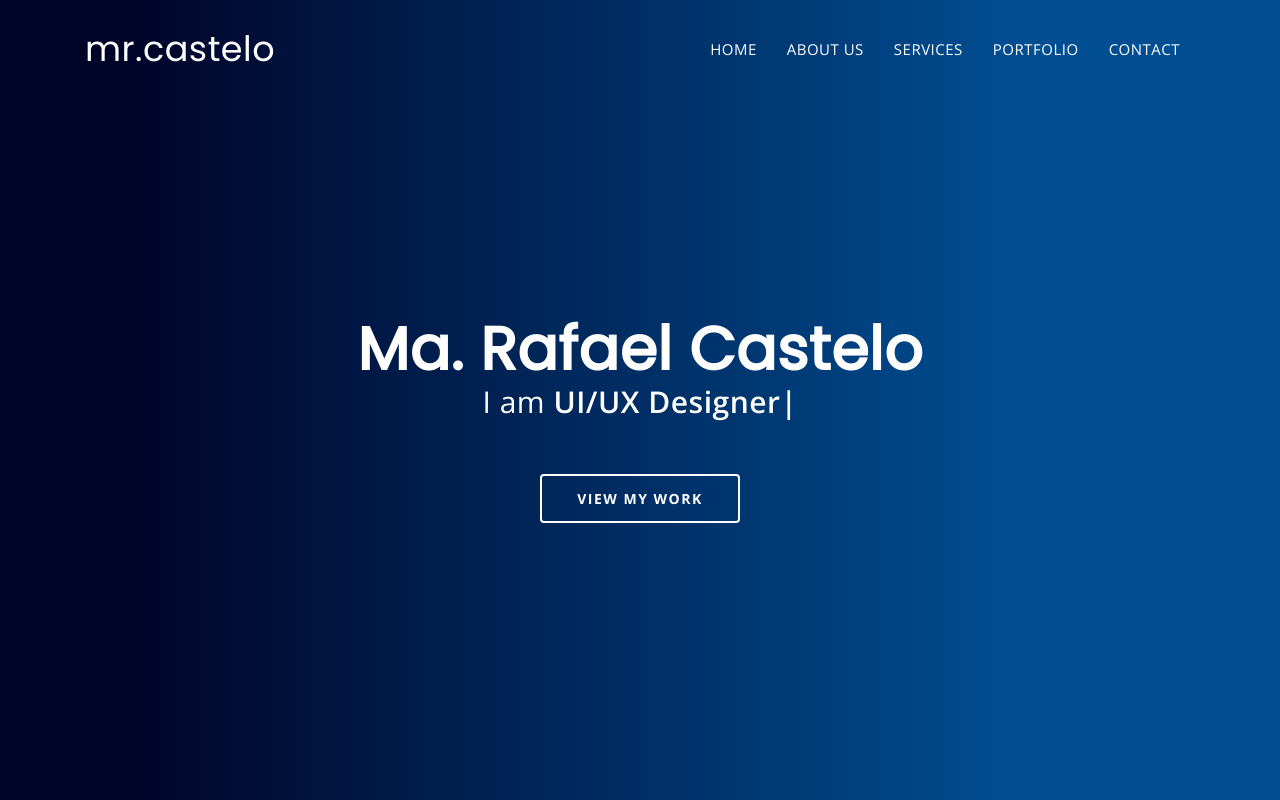
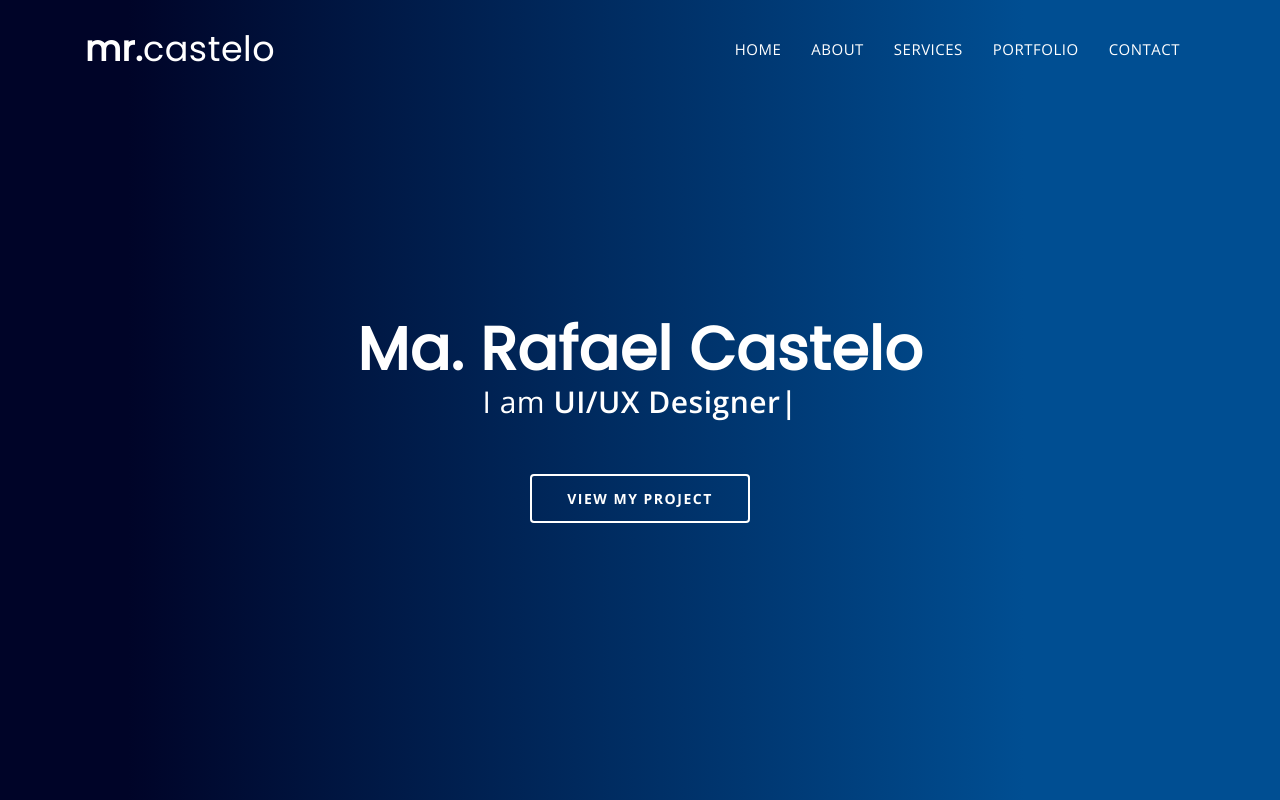
Before and after one commit to cyphrus/Portfolio, a plain HTML site: page index.html in a window 1280 px wide. Shown: the top 800 px of the page. Drawn offline with nearby package versions, Linux system fonts and the light colour scheme.

Commit message:
Update index.html

```diff
--- a/index.html
+++ b/index.html
@@ -48,7 +48,7 @@
 		      </button>
 
 		      <!-- Text Logo -->
-		      <a class="navbar-brand" href="#">mr.castelo</a>
+		      <a class="navbar-brand" href="#"><strong>mr.</strong>castelo</a>
 
 
 		    </div>
@@ -57,7 +57,7 @@
 		    <div class="collapse navbar-collapse" id="bs-example-navbar-collapse-1">
 		      	<ul class="nav navbar-nav mu-menu navbar-right">
 			        <li><a href="#">HOME</a></li>
-			        <li><a href="#mu-about">ABOUT US</a></li>
+			        <li><a href="#mu-about">ABOUT</a></li>
 			        <li><a href="#mu-service">SERVICES</a></li>
 		            <li><a href="#mu-portfolio">PORTFOLIO</a></li>
 		            <li><a href="#mu-contact">CONTACT</a></li>
@@ -89,7 +89,7 @@
 						<!-- Start text slide -->
 
 						<div class="mu-featured-content">
-							<a href="#mu-portfolio" class="mu-primary-btn view-my-work-btn">VIEW MY WORK</a>
+							<a href="#mu-portfolio" class="mu-primary-btn view-my-work-btn">VIEW MY PROJECT</a>
 						</div>
 
 					</div>
@@ -344,7 +344,8 @@
 							<div class="mu-contact-header">
 								<h2 class="mu-heading-title">CONTACT ME</h2>
 								<span class="mu-header-dot"></span>
-								<p>Let's <strong>CONNECT.</strong></p>
+								<p>Let's <strong>Connect.</strong></p>
+								<p>I'm enthusiastic about hearing about your projects, and I look forward to discussing how I can help achieve your goals.</p>
 							</div>
 
 							<!-- Start Contact Content -->
@@ -416,7 +417,7 @@
 	<footer id="mu-footer" role="contentinfo">
 			<div class="container">
 				<div class="mu-footer-area">
-					<p class="mu-copy-right">&copy; Copyright 2024 <a rel="nofollow" href="#">mr.castelo</a>. All right reserved.</p>
+					<p class="mu-copy-right">Copyright &copy; 2024 <a rel="nofollow" href="#"><strong>mr.</strong>castelo</a>. All Rights Reserved.</p>
 				</div>
 			</div>
 
```
